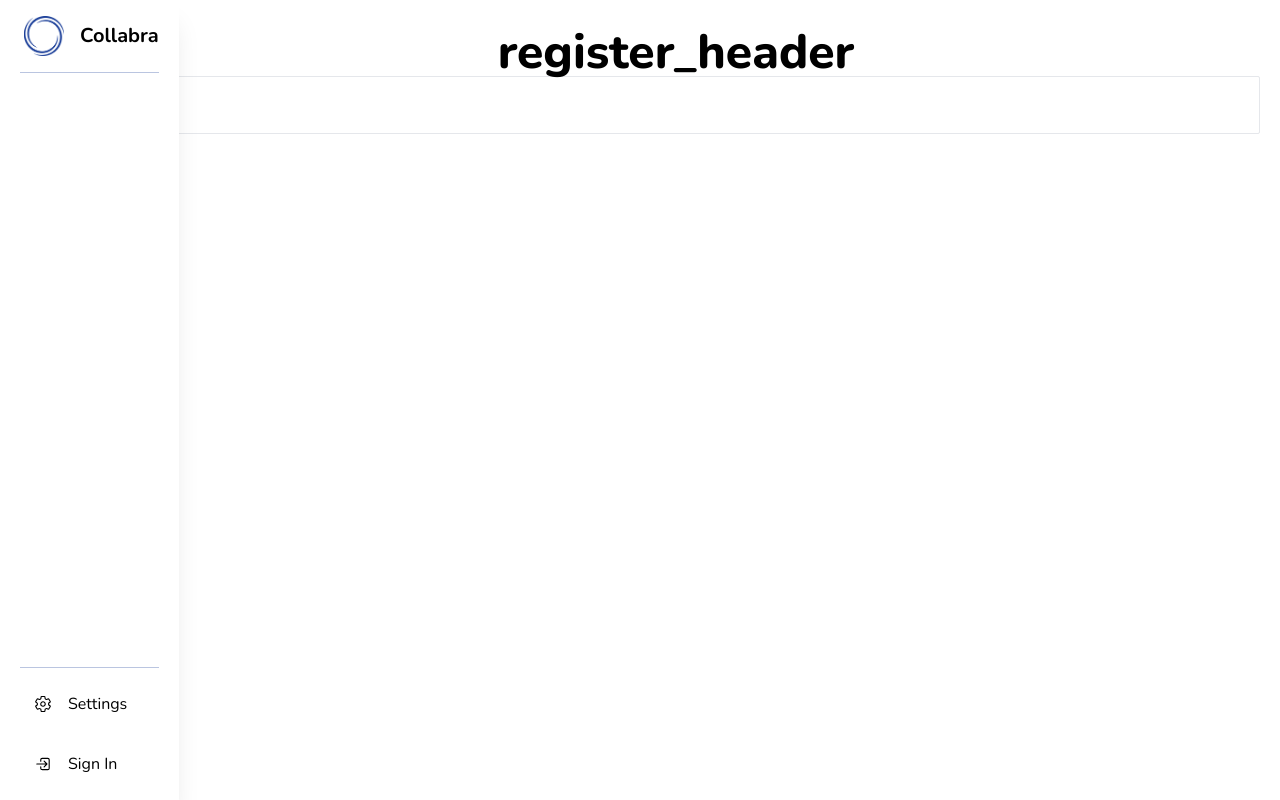
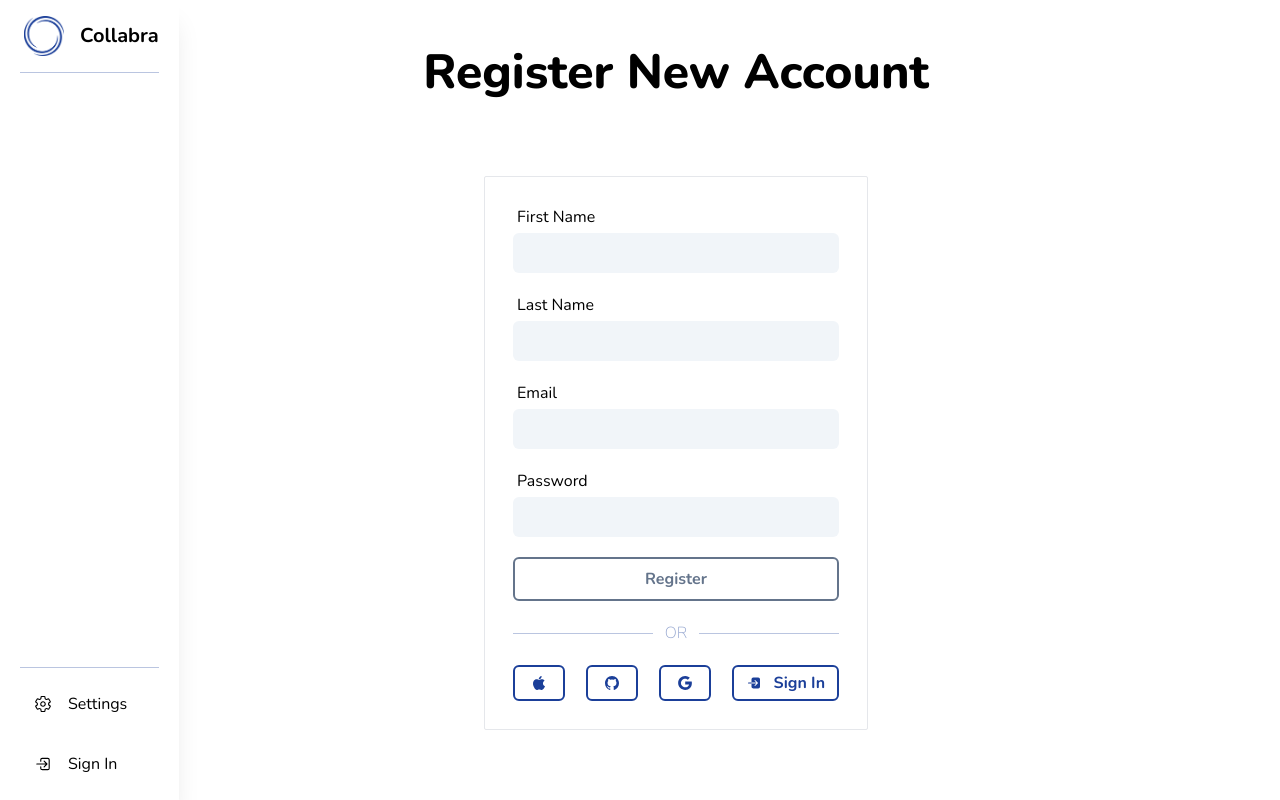
Before and after one commit to ramz1t/Collabra, a React (Vite) app in the folder frontend/: page /register in a window 1280 px wide. Built offline with nearby package versions, Linux system fonts and the light colour scheme.

Commit message:
register form

```diff
--- a/frontend/index.html
+++ b/frontend/index.html
@@ -8,7 +8,7 @@
         <title>Collabra</title>
     </head>
     <body
-        class="font-primary selection:text-white selection:bg-accent-main dark:bg-slate-800 dark:text-slate-50"
+        class="font-primary selection:text-white selection:bg-accent dark:selection:bg-accent-dark dark:bg-slate-800 dark:text-slate-50"
     >
         <div id="root"></div>
         <script type="module" src="/src/main.jsx"></script>
--- a/frontend/public/locales/en/translation.json
+++ b/frontend/public/locales/en/translation.json
@@ -15,5 +15,8 @@
     "light": "Light",
     "dark": "Dark",
     "auto": "Auto",
-    "register": "Register"
+    "register": "Register",
+    "first_name": "First Name",
+    "last_name": "Last Name",
+    "register_header": "Register New Account"
 }
--- a/frontend/src/components/Button/index.jsx
+++ b/frontend/src/components/Button/index.jsx
@@ -1,28 +1,38 @@
 import classNames from 'classnames'
 import cn from 'classnames'
 
-const Button = ({ style, action, children, className, type, w_full }) => {
+const Button = ({
+    style,
+    action,
+    children,
+    className,
+    type,
+    w_full,
+    disabled,
+}) => {
     return (
         <button
             className={cn(
-                'flex items-center justify-center gap-3 transition-all duration-75 hover:opacity-80 h-fit',
+                'flex items-center justify-center gap-3 transition-all duration-75 active:hover:opacity-80 h-fit',
+                'disabled:cursor-not-allowed disabled:bg-transparent disabled:border-slate-500 disabled:!text-slate-500',
                 style === 'primary'
-                    ? 'bg-accent dark:bg-accent-dark text-white font-bold'
+                    ? 'bg-accent dark:bg-accent-dark border-accent dark:border-accent-dark text-white font-bold'
                     : '',
                 style === 'secondary'
-                    ? 'border-accent dark:border-accent-dark border-2 text-accent dark:text-accent-dark'
+                    ? 'border-accent dark:border-accent-dark text-accent dark:text-accent-dark'
                     : '',
                 style === 'tetriary'
                     ? 'text-slate-600 dark:text-slate-300'
                     : '',
                 style === 'primary' || style === 'secondary'
-                    ? 'px-4 py-2 rounded-md'
+                    ? 'px-4 py-2 rounded-md border-2'
                     : '',
                 w_full ? 'w-full' : 'w-fit',
                 className
             )}
             onClick={() => action && action()}
             type={type}
+            disabled={disabled}
         >
             {children}
         </button>
--- a/frontend/src/components/Form/index.jsx
+++ b/frontend/src/components/Form/index.jsx
@@ -11,6 +11,7 @@ const Form = ({ onSubmit, children, className }) => {
                 'flex flex-col gap-3 md:gap-5 border dark:border-slate-600 p-7 rounded-sm',
                 className
             )}
+            noValidate
         >
             {children}
         </form>
--- a/frontend/src/contexts/AuthContext.jsx
+++ b/frontend/src/contexts/AuthContext.jsx
@@ -64,16 +64,19 @@ export const AuthProvider = ({ children }) => {
                 'Accept-Language': i18n.resolvedLanguage,
             },
             body: JSON.stringify(user),
-        })
-            .then((res) => {
+        }).then((res) => {
+            if (res.ok) {
                 notification(res.data.message)
                 loginUser({
                     email: user.email,
                     password: user.password,
-                    redirectFrom: '/users/me',
+                    redirectFrom: '/teams',
                 })
-            })
-            .catch((err) => setError(err))
+            } else {
+                // setError && setError(res)
+                alert(JSON.stringify(res), res.status)
+            }
+        })
     }
 
     const logoutUser = () => {
--- a/frontend/src/pages/Login/index.jsx
+++ b/frontend/src/pages/Login/index.jsx
@@ -38,7 +38,7 @@ const Login = () => {
                     })
                 }}
             >
-                <Input title={t('email')} instance={email} />
+                <Input title={t('email')} instance={email} type="email" />
                 <Input
                     title={t('password')}
                     instance={password}
@@ -53,13 +53,13 @@ const Login = () => {
                     <Divider horizontal />
                 </div>
                 <div className="flex justify-between gap-3">
-                    <Button style="secondary">
+                    <Button style="secondary" type="button">
                         <IoLogoApple />
                     </Button>
-                    <Button style="secondary">
+                    <Button style="secondary" type="button">
                         <IoLogoGithub />
                     </Button>
-                    <Button style="secondary">
+                    <Button style="secondary" type="button">
                         <IoLogoGoogle />
                     </Button>
                     <Link
--- a/frontend/src/pages/Register/index.jsx
+++ b/frontend/src/pages/Register/index.jsx
@@ -1,16 +1,90 @@
-import React from 'react'
+import React, { useContext, useState } from 'react'
 import { useTranslation } from 'react-i18next'
-import { Form, Title } from '../../components'
+import { Form, Title, Divider, Button, Input } from '../../components'
+import {
+    IoLogoApple,
+    IoLogoGoogle,
+    IoLogoGithub,
+    IoLogIn,
+} from 'react-icons/io5'
+import { Link } from 'react-router-dom'
+import useInput from '../../hooks/useInput'
+import AuthContext from '../../contexts/AuthContext'
 
 const Register = () => {
     const { t } = useTranslation()
+    const email = useInput('')
+    const password = useInput('')
+    const firstName = useInput('')
+    const lastName = useInput('')
+    const [error, setError] = useState(null)
+    const { registerUser } = useContext(AuthContext)
 
     return (
-        <div className="w-full mt-5">
+        <div className="flex flex-col items-center mt-5">
             <h1 className="font-extrabold text-5xl text-center mt-7">
                 {t('register_header')}
             </h1>
-            <Form></Form>
+            <Form
+                className="w-full md:max-w-96 mt-20"
+                onSubmit={() => {
+                    registerUser(
+                        {
+                            first_name: firstName.value,
+                            last_name: lastName.value,
+                            email: email.value,
+                            password: password.value,
+                        },
+                        setError
+                    )
+                }}
+            >
+                <Input title={t('first_name')} instance={firstName} />
+                <Input title={t('last_name')} instance={lastName} />
+                <Input title={t('email')} instance={email} type="email" />
+                <Input
+                    title={t('password')}
+                    instance={password}
+                    type="password"
+                />
+                <Button
+                    style="primary"
+                    type="submit"
+                    w_full
+                    disabled={[
+                        firstName.value,
+                        lastName.value,
+                        email.value,
+                        password.value,
+                    ].includes('')}
+                >
+                    {t('register')}
+                </Button>
+                {error && JSON.stringify(error)}
+                <div className="flex items-center gap-3 text-accent/50 dark:text-accent-dark/75 font-extralight">
+                    <Divider horizontal />
+                    OR
+                    <Divider horizontal />
+                </div>
+                <div className="flex justify-between gap-3">
+                    <Button style="secondary" type="button">
+                        <IoLogoApple />
+                    </Button>
+                    <Button style="secondary" type="button">
+                        <IoLogoGithub />
+                    </Button>
+                    <Button style="secondary" type="button">
+                        <IoLogoGoogle />
+                    </Button>
+                    <Link
+                        className="flex text-accent dark:text-accent-dark items-center border-2 border-accent dark:border-accent-dark gap-3 rounded-md px-3 hover:opacity-75 duration-75 font-bold"
+                        to="/login"
+                    >
+                        <IoLogIn />
+                        {t('login')}
+                    </Link>
+                </div>
+            </Form>
         </div>
     )
 }
```
